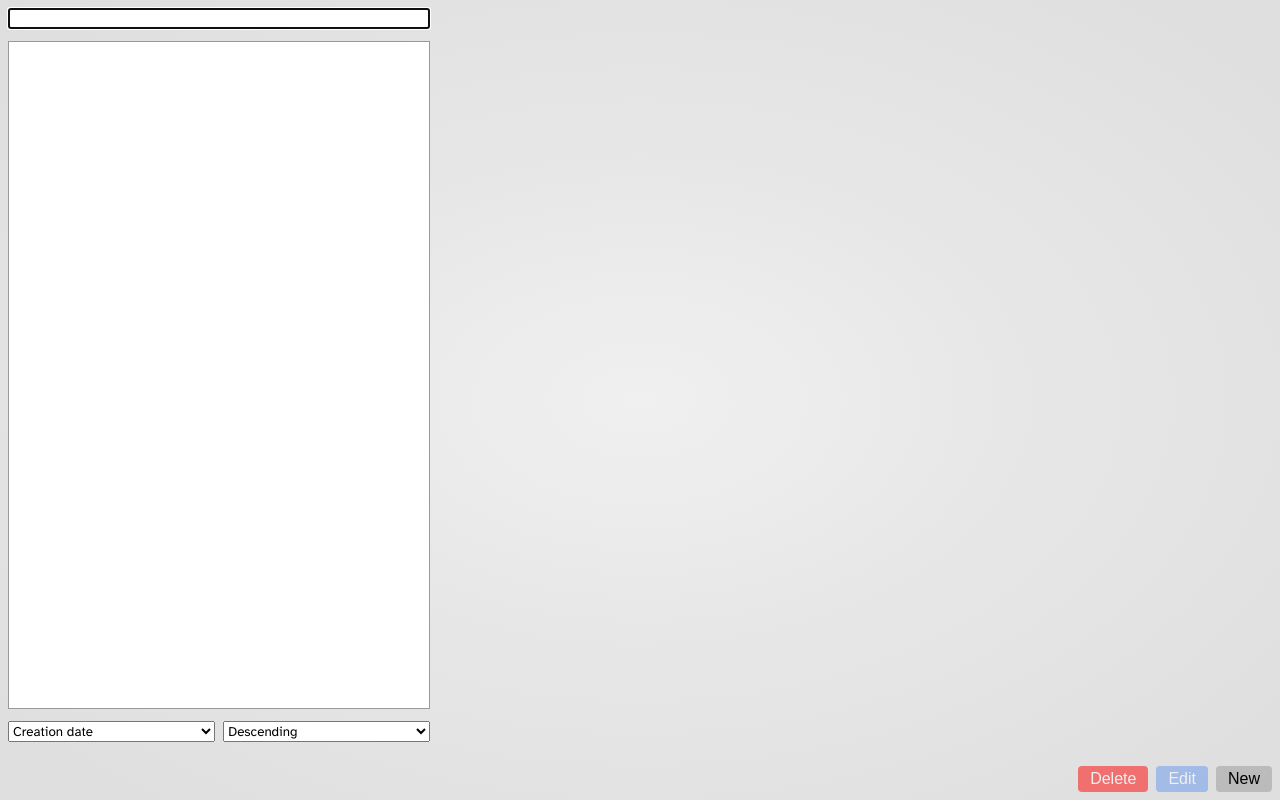
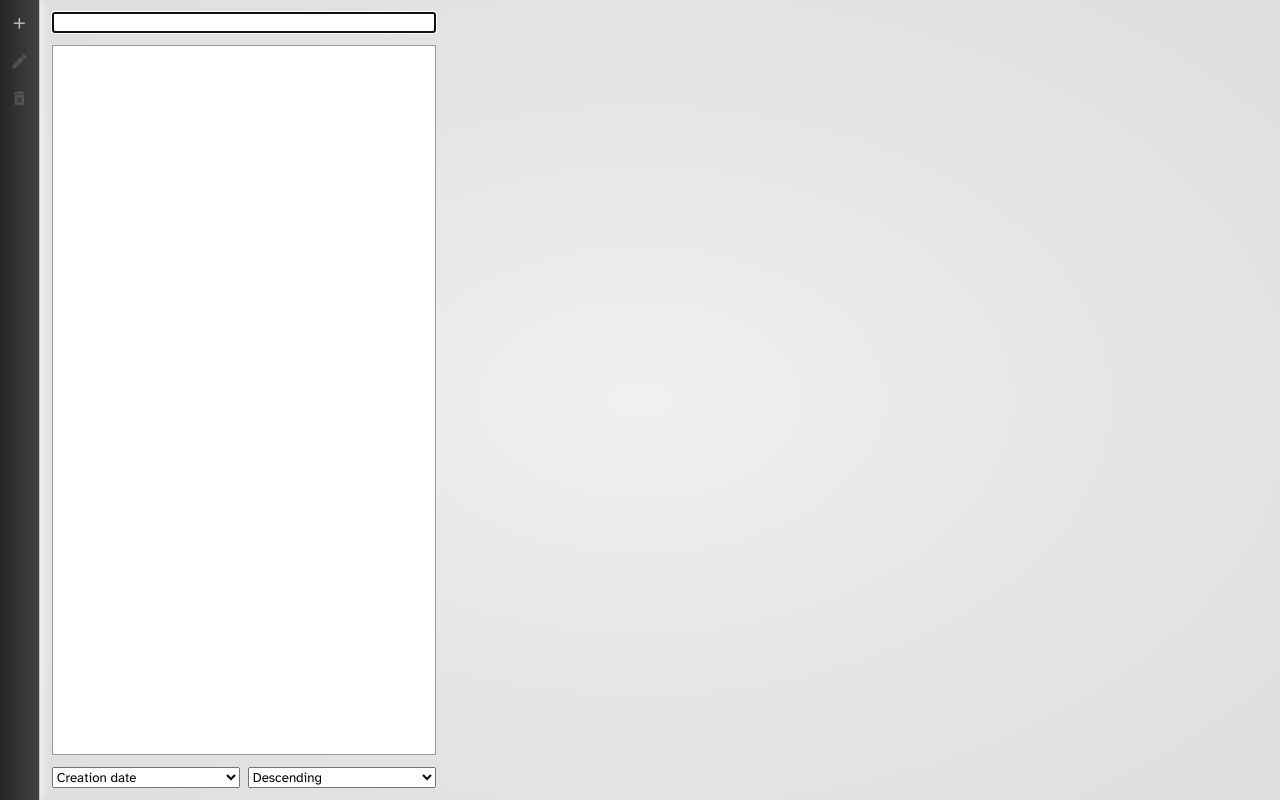
Before and after one commit to SamMonballiu/notebunny-go, a React (Vite) app in the folder frontend/: page / in a window 1280 px wide. Built offline with nearby package versions, Linux system fonts and the light colour scheme; a web font is replaced by a local one.

Commit message:
switch to a sidebar where possible

```diff
--- a/frontend/package.json
+++ b/frontend/package.json
@@ -13,6 +13,7 @@
     "classnames": "^2.3.2",
     "react": "^18.2.0",
     "react-dom": "^18.2.0",
+    "react-icons": "^4.12.0",
     "react-markdown": "^9.0.1",
     "react-query": "^3.39.3",
     "react-syntax-highlighter": "^15.5.0",
--- a/frontend/src/App.module.scss
+++ b/frontend/src/App.module.scss
@@ -2,10 +2,15 @@
 @import url("https://fonts.googleapis.com/css2?family=DM+Sans:wght@100;700&display=swap");
 @import url("https://fonts.googleapis.com/css2?family=Atkinson+Hyperlegible&display=swap");
 
-$pad: 8px;
+$pad: 12px;
 $font: "Atkinson Hyperlegible", sans-serif;
 
 .container {
+  display: flex;
+}
+
+.mainPanel {
+  flex-grow: 1;
   display: flex;
   height: 100vh;
   justify-content: space-between;
@@ -25,7 +30,8 @@ $font: "Atkinson Hyperlegible", sans-serif;
   padding-top: $pad;
   padding-bottom: $pad;
   padding-left: $pad;
-  width: 33vw;
+  width: 30vw;
+  flex-grow: 1;
   display: flex;
   flex-direction: column;
   gap: 12px;
--- a/frontend/src/App.tsx
+++ b/frontend/src/App.tsx
@@ -14,9 +14,11 @@ import styles from "./App.module.scss";
 import { NoteDetail } from "./components/NoteDetail";
 import { NoteSortingDropdown } from "./components/NoteSortingDropdown";
 import { NoteEdit } from "./components/NoteEdit";
-import { Button } from "./components/Button";
 import "./markdown.scss";
 import { ConfirmDialog } from "./components/ConfirmDialog";
+import { MdAdd, MdEdit, MdDeleteForever } from "react-icons/md";
+import { IconButton } from "./components/IconButton";
+import { Sidebar } from "./components/Sidebar";
 
 type Viewmode = "list" | "edit" | "create";
 
@@ -156,10 +158,27 @@ function App() {
   if (viewmode === "list") {
     return (
       <div className={styles.container}>
+        <Sidebar>
+          <IconButton icon={<MdAdd />} action={() => setViewmode("create")} />
+          <IconButton
+            icon={<MdEdit />}
+            disabled={selectedIndex === null}
+            action={() => setViewmode("edit")}
+          />
+          <IconButton
+            icon={<MdDeleteForever />}
+            disabled={selectedIndex === null}
+            action={() => setShowDeleteDialog(true)}
+          />
+        </Sidebar>
+        <div className={styles.mainPanel}>
           <ConfirmDialog
             isOpen={showDeleteDialog}
             onClose={() => setShowDeleteDialog(false)}
             title="Delete"
+            message={`Are you sure you want to delete '${
+              sorted[selectedIndex!]?.subject
+            }'? This will remove it from the list.`}
             onConfirm={async () => handleDelete(sorted[selectedIndex!])}
           />
           <section className={styles.main}>
@@ -197,7 +216,8 @@ function App() {
             </section>
 
             <section className={styles.detail}>
-            {selectedIndex !== null && sorted[selectedIndex] !== undefined && (
+              {selectedIndex !== null &&
+                sorted[selectedIndex] !== undefined && (
                   <>
                     <div className={styles.note}>
                       <NoteDetail
@@ -211,23 +231,7 @@ function App() {
                 )}
             </section>
           </section>
-        <section className={styles.buttons}>
-          <Button
-            label="Delete"
-            variant="danger"
-            disabled={selectedIndex === null}
-            action={() => setShowDeleteDialog(true)}
-          />
-          <Button
-            label="Edit"
-            variant="primary"
-            disabled={selectedIndex === null}
-            action={() => {
-              setViewmode("edit");
-            }}
-          />
-          <Button label="New" action={() => setViewmode("create")} />
-        </section>
+        </div>
       </div>
     );
   }
--- /dev/null
+++ b/frontend/src/components/IconButton.module.scss
@@ -0,0 +1,23 @@
+button {
+  background: none;
+  margin: 2px;
+  padding: 0 8px;
+  border: none;
+  outline-width: 2px;
+}
+
+.icon {
+  opacity: 0.65;
+
+  &:not(.disabled):hover {
+    cursor: pointer;
+    transition: opacity 200ms ease;
+    opacity: 0.9;
+    cursor: pointer;
+  }
+}
+
+.disabled {
+  opacity: 0.15;
+  cursor: default;
+}
--- /dev/null
+++ b/frontend/src/components/IconButton.tsx
@@ -0,0 +1,22 @@
+import { FC } from "react";
+import styles from "./IconButton.module.scss";
+import cx from "classnames";
+
+interface Props {
+  action: () => void;
+  disabled?: boolean;
+  icon: React.ReactNode;
+}
+
+export const IconButton: FC<Props> = ({ icon, action, disabled }) => {
+  return (
+    <button
+      onClick={disabled ? undefined : action}
+      className={cx(styles.icon, {
+        [styles.disabled]: disabled,
+      })}
+    >
+      {icon}
+    </button>
+  );
+};
--- a/frontend/src/components/NoteDetail.module.scss
+++ b/frontend/src/components/NoteDetail.module.scss
@@ -1,11 +1,11 @@
-$padding: 8px;
+$padding: 12px;
 
 .container {
   display: flex;
   flex-direction: column;
   padding: $padding;
   gap: 8px;
-  height: 90vh;
+  height: calc(100vh - $padding * 2);
 }
 
 .content {
--- a/frontend/src/components/NoteEdit.module.scss
+++ b/frontend/src/components/NoteEdit.module.scss
@@ -1,59 +1,62 @@
-$paneWidth: 48vw;
-$padding: 8px;
+$padding: 12px;
 
 .container {
+  display: flex;
+  height: 100vh;
+}
+
+.main {
   display: flex;
   flex-direction: column;
   gap: 8px;
   padding: $padding;
   height: calc(100vh - $padding * 2);
+  flex-grow: 1;
 }
 
 .subject,
 .tags {
+  padding-right: 4px;
   input {
-    width: 100vw;
+    width: 100%;
   }
 }
 
 .edit {
   display: flex;
   justify-content: space-between;
-  flex-grow: 1;
+  flex: 1;
   overflow: hidden;
+  gap: 8px;
 }
 
 .left {
-  width: $paneWidth;
+  flex: 1;
+  // flex-basis: 50%;
   justify-content: space-between;
   display: flex;
   flex-direction: column;
 }
 
 .content {
-  flex-grow: 1;
+  flex: 1;
   display: flex;
   overflow: hidden;
 
   textarea {
-    width: $paneWidth;
-    flex-grow: 1;
+    padding: 8px;
+    flex: 1;
     font-family: "Fira Code";
     resize: none;
     font-size: 0.8em;
   }
 }
 
-.buttons {
-  display: flex;
-  justify-content: flex-end;
-  gap: 8px;
-}
-
 .preview {
+  flex-grow: 1;
+  max-width: 49vw; // Needed to restrain the Markdown component
   background: white;
-  width: $paneWidth;
   border: 1px solid #999;
   padding: $padding;
-  overflow: hidden;
+  overflow: scroll;
 }
--- a/frontend/src/components/NoteEdit.tsx
+++ b/frontend/src/components/NoteEdit.tsx
@@ -5,6 +5,9 @@ import remarkGfm from "remark-gfm";
 import { Note, Tag } from "../models";
 import { Button } from "./Button";
 import { ConfirmDialog } from "./ConfirmDialog";
+import { MdCheck, MdClose } from "react-icons/md";
+import { Sidebar } from "./Sidebar";
+import { IconButton } from "./IconButton";
 
 interface Props {
   note?: Note;
@@ -46,6 +49,15 @@ export const NoteEdit: FC<Props> = ({ note, tags, onCancel, onSave }) => {
 
   return (
     <div className={styles.container}>
+      <Sidebar>
+        <IconButton icon={<MdClose />} action={handleCancel} />
+        <IconButton
+          icon={<MdCheck />}
+          disabled={!isDirty() || subject === ""}
+          action={() => onSave(subject, content, noteTags)}
+        />
+      </Sidebar>
+      <div className={styles.main}>
         <ConfirmDialog
           isOpen={showCancelDialog}
           onClose={() => setShowCancelDialog(false)}
@@ -82,14 +94,6 @@ export const NoteEdit: FC<Props> = ({ note, tags, onCancel, onSave }) => {
             <Markdown rehypePlugins={[remarkGfm]}>{content}</Markdown>
           </div>
         </div>
-      <div className={styles.buttons}>
-        <Button label="Cancel" action={handleCancel} />
-        <Button
-          label="Save"
-          variant="primary"
-          disabled={!isDirty() || subject === ""}
-          action={() => onSave(subject, content, noteTags)}
-        />
       </div>
     </div>
   );
--- /dev/null
+++ b/frontend/src/components/Sidebar.module.scss
@@ -0,0 +1,51 @@
+@mixin icon($color) {
+  svg {
+    padding: 0;
+    font-size: 1.4em;
+    color: $color;
+  }
+}
+
+.container {
+  display: flex;
+  flex-direction: column;
+  gap: 12px;
+
+  padding: 12px 0px;
+}
+
+.dark {
+  background: #232526; /* fallback for old browsers */
+  background: -webkit-linear-gradient(
+    to left,
+    #414345,
+    #232526
+  ); /* Chrome 10-25, Safari 5.1-6 */
+  background: linear-gradient(
+    to left,
+    #414345,
+    #232526
+  ); /* W3C, IE 10+/ Edge, Firefox 16+, Chrome 26+, Opera 12+, Safari 7+ */
+
+  border-right: 1px solid rgb(200, 200, 200);
+  box-shadow: 0px -1px 10px white; // rgba(0, 0, 0, 0.25);
+  @include icon(white);
+}
+
+.light {
+  background: #abbaab; /* fallback for old browsers */
+  background: -webkit-linear-gradient(
+    to right,
+    #eee,
+    #abbaab
+  ); /* Chrome 10-25, Safari 5.1-6 */
+  background: linear-gradient(
+    to right,
+    #eee,
+    #abbaab
+  ); /* W3C, IE 10+/ Edge, Firefox 16+, Chrome 26+, Opera 12+, Safari 7+ */
+
+  border-right: 1px solid rgb(140, 140, 140);
+  box-shadow: inset 0px -1px 10px rgba(0, 0, 0, 0.25);
+  @include icon(black);
+}
--- /dev/null
+++ b/frontend/src/components/Sidebar.tsx
@@ -0,0 +1,20 @@
+import { FC } from "react";
+import styles from "./Sidebar.module.scss";
+import cx from "classnames";
+
+interface Props extends React.PropsWithChildren {
+  theme?: "light" | "dark";
+}
+
+export const Sidebar: FC<Props> = ({ theme = "dark", children }) => {
+  return (
+    <div
+      className={cx(styles.container, {
+        [styles.light]: theme === "light",
+        [styles.dark]: theme === "dark",
+      })}
+    >
+      {children}
+    </div>
+  );
+};
```
Also changed, not shown: 2 other files (tests, documents, lock files or other folders). Lines whose indentation alone changed are shown as unchanged.
